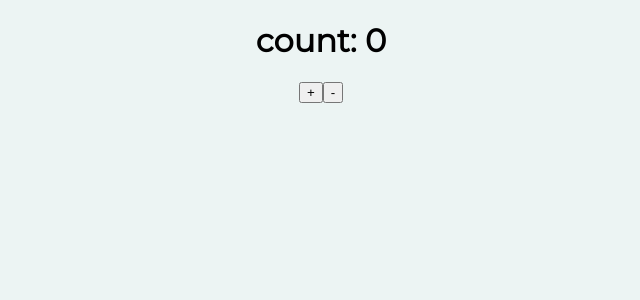
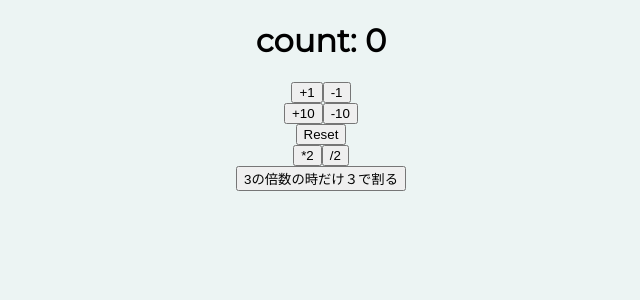
Before and after one commit to hana-sama/react-hooks-102, a React (Create React App) app: page / in a window 1280 px wide. Shown: the top 300 px of the page, without its empty margins (319-959 px from the left). Built offline with nearby package versions, Linux system fonts and the light colour scheme.

Commit message:
counter app using useState

```diff
--- a/src/components/App.jsx
+++ b/src/components/App.jsx
@@ -1,6 +1,7 @@
 import React, {useState} from 'react'
 
 function App() {
+  const initialState = 0
   const [count, setCount] = useState(0)
   function increment(){
     setCount(count +1)
@@ -8,12 +9,60 @@ function App() {
   function decrement(){
     setCount(count -1)
   }
+  function reset(){
+    setCount(initialState)
+  }
+  function increment2(){
+    setCount((prevValue)=>{
+      return prevValue +10
+    })
+  }
+  function decrement2(){
+    setCount((prevValue)=>{
+      return prevValue -10
+    })
+  }
+  function multiply(){
+    setCount((prevValue)=>{
+      return prevValue *2
+    })
+  }
+  function divide(){
+    setCount((prevValue)=>{
+      return prevValue / 2
+    })
+  }
+  function modulo(){
+    setCount((prevValue)=>{
+      if(prevValue % 3 === 0){
+        return prevValue / 3
+      } else {
+        return "3の倍数ではありません！"
+      }
+    })
+  }
   return (
-    <div>
+    <React.Fragment>
       <h1>count: {count}</h1>
-      <button onClick={increment}>+</button>
-      <button onClick={decrement}>-</button>
-    </div>
+      <div>
+      <button onClick={increment}>+1</button>
+      <button onClick={decrement}>-1</button>
+      </div>
+      <div>
+        <button onClick={increment2}>+10</button>
+        <button onClick={decrement2}>-10</button>
+      </div>
+      <div>
+      <button onClick={reset}>Reset</button>
+      </div>
+      <div>
+        <button onClick={multiply}>*2</button>
+        <button onClick={divide}>/2</button>
+      </div>
+      <div>
+        <button onClick={modulo}>3の倍数の時だけ３で割る</button>
+      </div>
+    </React.Fragment>
   )
 }
 
```
